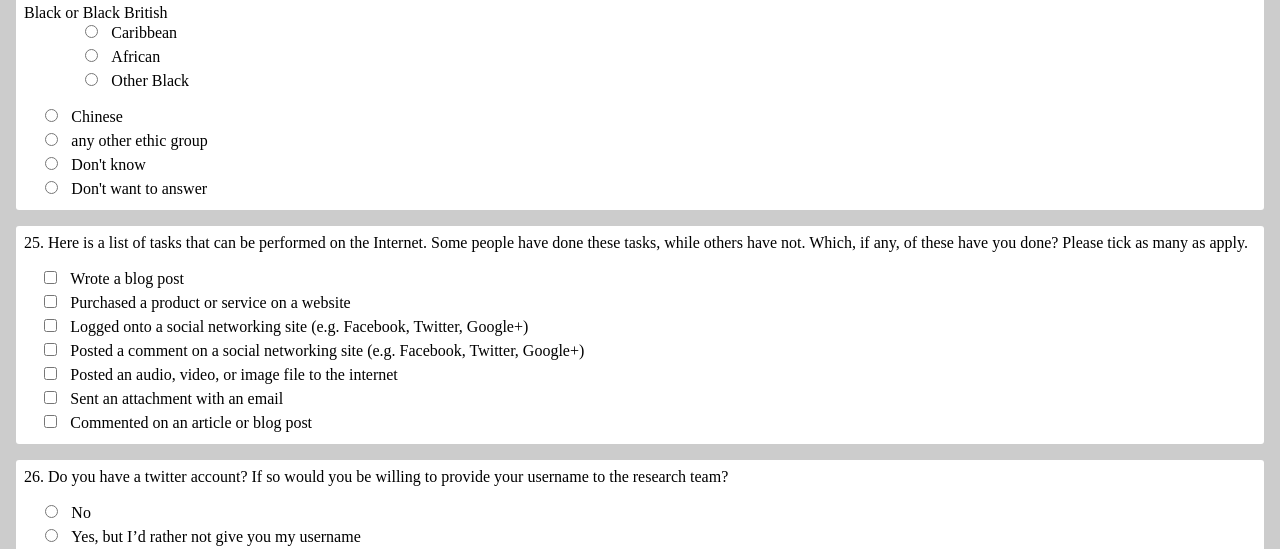
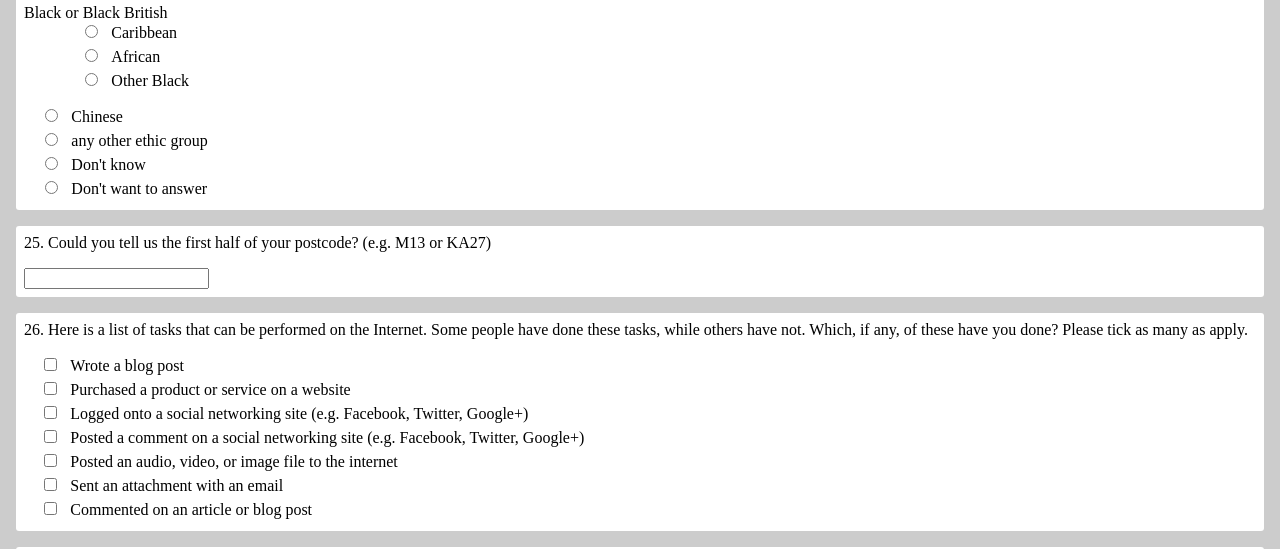
Before and after one commit to mysociety/manchester-survey, a Django app: template survey/templates/survey.html in a window 1280 px wide. Shown: the part 5951-6500 px from the top of the page. Run offline with Django 3.2, Linux system fonts and the light colour scheme; the template is opened without the code that fills it, so the values that code supplies are empty.

Commit message:
add postcode question, renumber accordingly

```diff
--- a/survey/templates/survey.html
+++ b/survey/templates/survey.html
@@ -834,46 +834,55 @@ You said you have been involved in online communities/groups in other ways than
 
     <div class="screen">
         <div class="question">
-25. Here is a list of tasks that can be performed on the Internet. Some people have done these tasks, while others have not. Which, if any, of these have you done? Please tick as many as apply.
+25. Could you tell us the first half of your postcode? (e.g. M13 or KA27)
+        </div>
+        <div class="answers">
+            <input type="text" name="postcode" />
+        </div>
+    </div>
+
+    <div class="screen">
+        <div class="question">
+26. Here is a list of tasks that can be performed on the Internet. Some people have done these tasks, while others have not. Which, if any, of these have you done? Please tick as many as apply.
         </div>
         <div class="answers">
             <div class="radio">
-                <input type="checkbox" id="a25a" name="25" value="a"><label for="a25a">Wrote a blog post</label>
+                <input type="checkbox" id="a26a" name="26" value="a"><label for="a26a">Wrote a blog post</label>
             </div>
             <div class="radio">
-                <input type="checkbox" id="a25b" name="25" value="b"><label for="a25b">Purchased a product or service on a website</label>
+                <input type="checkbox" id="a26b" name="26" value="b"><label for="a26b">Purchased a product or service on a website</label>
             </div>
             <div class="radio">
-                <input type="checkbox" id="a25c" name="25" value="c"><label for="a25c">Logged onto a social networking site (e.g. Facebook, Twitter, Google+)</label>
+                <input type="checkbox" id="a26c" name="26" value="c"><label for="a26c">Logged onto a social networking site (e.g. Facebook, Twitter, Google+)</label>
             </div>
             <div class="radio">
-                <input type="checkbox" id="a25d" name="25" value="d"><label for="a25d">Posted a comment on a social networking site (e.g. Facebook, Twitter, Google+)</label>
+                <input type="checkbox" id="a26d" name="26" value="d"><label for="a26d">Posted a comment on a social networking site (e.g. Facebook, Twitter, Google+)</label>
             </div>
             <div class="radio">
-                <input type="checkbox" id="a25e" name="25" value="e"><label for="a25e">Posted an audio, video, or image file to the internet </label>
+                <input type="checkbox" id="a26e" name="26" value="e"><label for="a26e">Posted an audio, video, or image file to the internet </label>
             </div>
             <div class="radio">
-                <input type="checkbox" id="a25f" name="25" value="f"><label for="a25f">Sent an attachment with an email</label>
+                <input type="checkbox" id="a26f" name="26" value="f"><label for="a26f">Sent an attachment with an email</label>
             </div>
             <div class="radio">
-                <input type="checkbox" id="a25g" name="25" value="g"><label for="a25g">Commented on an article or blog post</label>
+                <input type="checkbox" id="a26g" name="26" value="g"><label for="a26g">Commented on an article or blog post</label>
             </div>
         </div>
     </div>
 
     <div class="screen">
         <div class="question">
-26. Do you have a twitter account? If so would you be willing to provide your username to the research team?
+27. Do you have a twitter account? If so would you be willing to provide your username to the research team?
         </div>
         <div class="answers">
             <div class="radio">
-                <input type="radio" id="a26a" name="26" value="a"><label for="a26a">No</label>
+                <input type="radio" id="a27a" name="27" value="a"><label for="a27a">No</label>
             </div>
             <div class="radio">
-                <input type="radio" id="a26b" name="26" value="b"><label for="a26b">Yes, but I’d rather not give you my username</label>
+                <input type="radio" id="a27b" name="27" value="b"><label for="a27b">Yes, but I’d rather not give you my username</label>
             </div>
             <div class="radio">
-                <input type="radio" id="a26c" name="26" value="c"><label for="a26c">Yes,</label> and my username is @<input type="text" name="twitter_name" maxlength="20">
+                <input type="radio" id="a27c" name="27" value="c"><label for="a27c">Yes,</label> and my username is @<input type="text" name="twitter_name" maxlength="20">
             </div>
 
             <p>
```
